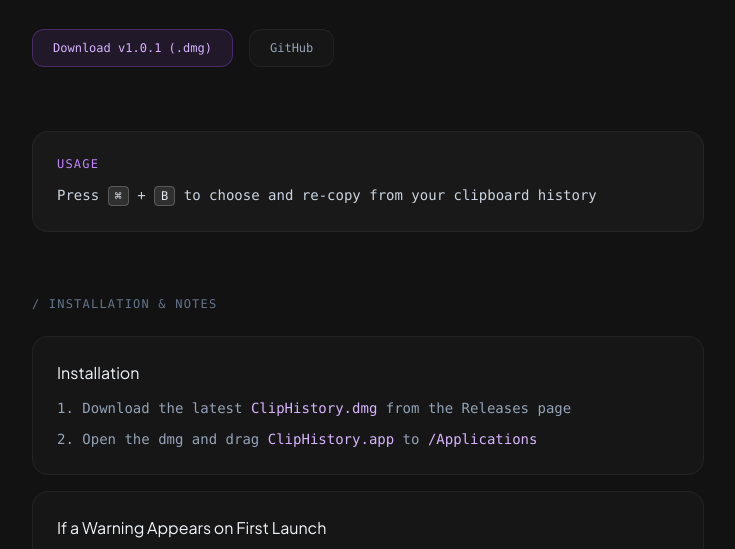
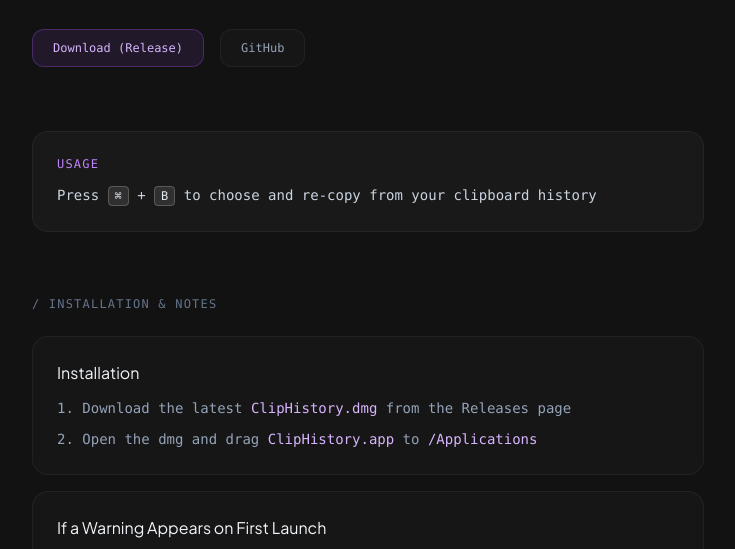
Before and after one commit to Neko-hey/Neko-hey, a plain HTML site: page ClipHistory.html in a window 1280 px wide. Shown: the part 223-772 px from the top of the page, without its empty margins (272-1007 px from the left). Drawn offline with nearby package versions, Linux system fonts and the light colour scheme.

Commit message:
Update ClipHistory.html

```diff
--- a/ClipHistory.html
+++ b/ClipHistory.html
@@ -32,7 +32,7 @@
       <div class="pt-2 flex flex-wrap items-center gap-4">
         <a href="https://github.com/Neko-hey/ClipHistory/releases"
            class="px-5 py-2.5 rounded-xl bg-purple-500/10 border border-purple-500/30 hover:bg-purple-500/20 text-purple-300 font-mono text-xs transition flex items-center gap-2">
-          <span>Download v1.0.1 (.dmg)</span>
+          <span>Download (Release)</span>
         </a>
         <a href="https://github.com/Neko-hey/ClipHistory" target="_blank" rel="noopener noreferrer"
            class="px-5 py-2.5 rounded-xl bg-white/[0.02] border border-white/5 hover:border-white/20 text-slate-400 font-mono text-xs transition">
```
